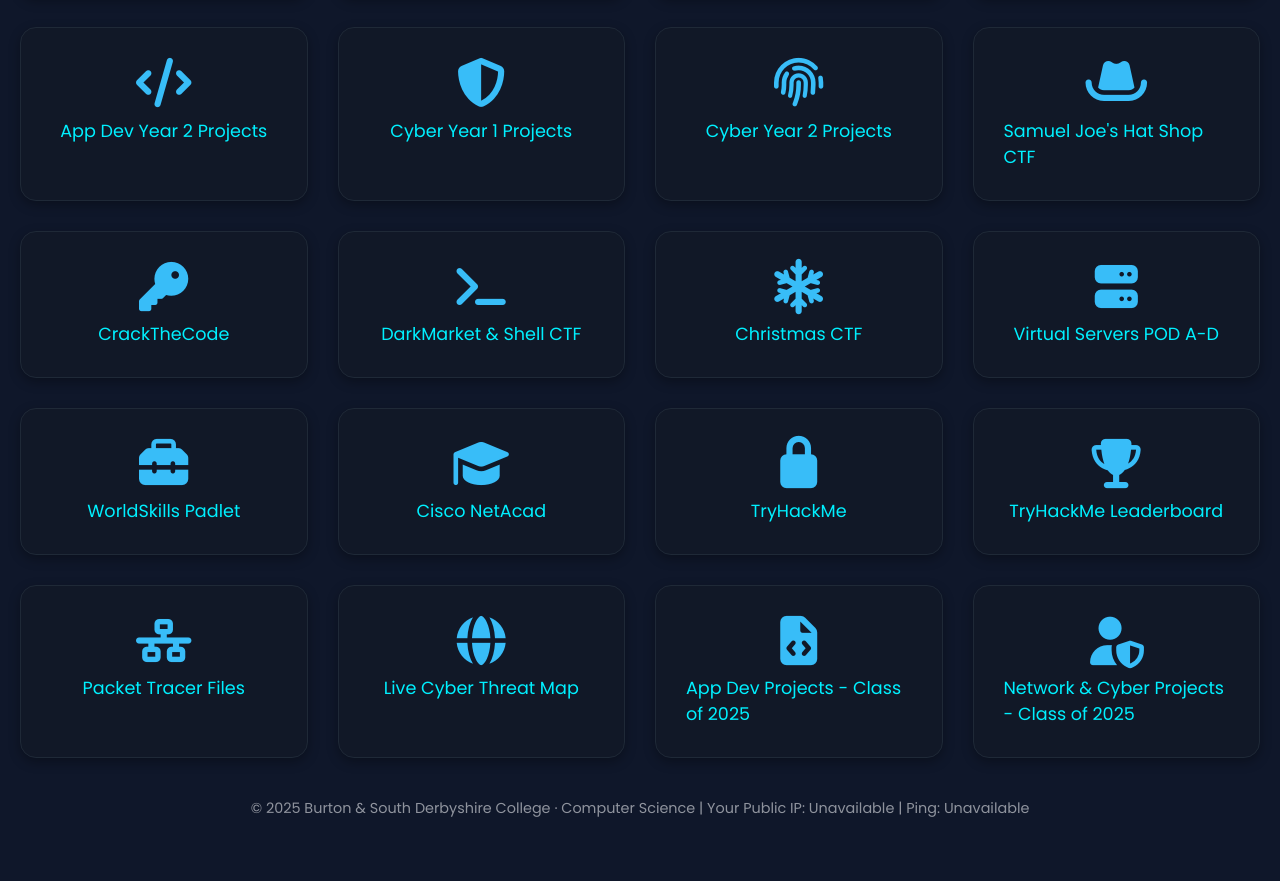
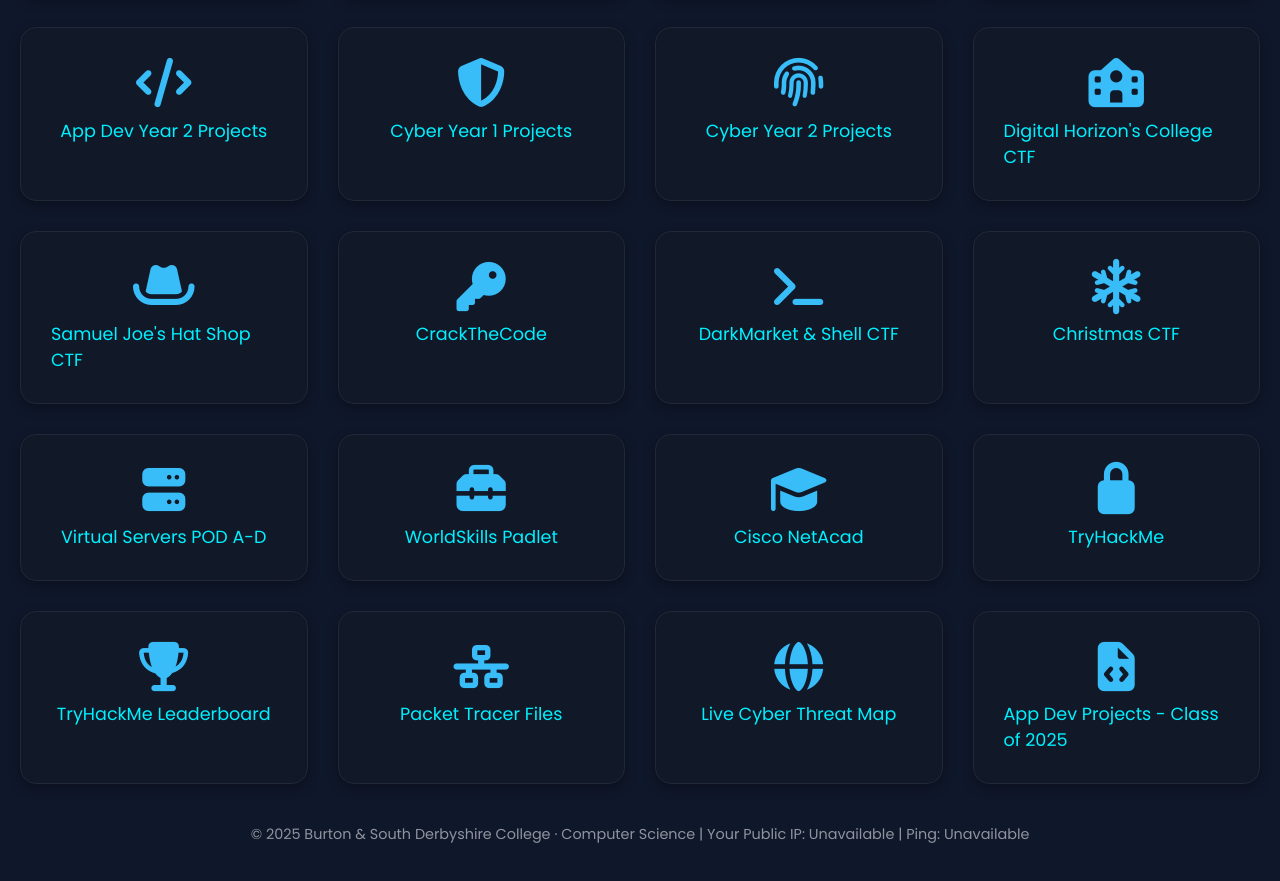
Before and after one commit to BSDC-Computing/ComputerScienceLandingPage, a plain HTML site: page index.html in a window 1280 px wide. Shown: the part 429-1310 px from the top of the page. Before the commit the page ends 1288 px from the top, so only its background shows below. Drawn offline with nearby package versions, Linux system fonts and the light colour scheme; no server answers.

Commit message:
Update project links in index.html
Added a link to Digital Horizon's College CTF and removed the Network & Cyber Projects link.

```diff
--- a/index.html
+++ b/index.html
@@ -219,6 +219,9 @@ h1 {
             <a href="./Cyber2Projects/Index.html" target="_blank" style="color: #00f0ff;" title="Access projects created by learners on T-Level Digital Support Services Cyber Year 2"><i class="fas fa-fingerprint"></i>Cyber Year 2 Projects</a>
         </div>
 		<div class="grid-item">
+            <a href="http://cyber-ctfd:8000/" target="_blank" style="color: #00f0ff;" title="Access CTF created by Michael"><i class="fas fa-school"></i>Digital Horizon's College CTF</a>
+        </div>
+		<div class="grid-item">
             <a href="http://samueljoesctf/" target="_blank" style="color: #00f0ff;"title="Access CTF created by Solomon"><i class="fa-solid fa-hat-cowboy"></i>Samuel Joe's Hat Shop CTF</a>
         </div>
 		<div class="grid-item">
@@ -253,9 +256,6 @@ h1 {
         </div>
 		<div class="grid-item">
             <a href="./AD2Projects2025/Index.html" target="_blank" style="color: #00f0ff;" title="Access projects created by learners on Level 3 App Development Year 2"><i class="fas fa-file-code"></i>App Dev Projects - Class of 2025</a>
-        </div>
-		<div class="grid-item">
-            <a href="./Tech2Projects/Index.html" target="_blank" style="color: #00f0ff;" title="Access projects created by learners on Level 3 Network & Cyber Year 2"><i class="fas fa-user-shield"></i>Network & Cyber Projects - Class of 2025</a>
         </div>
     </div>
 
```
